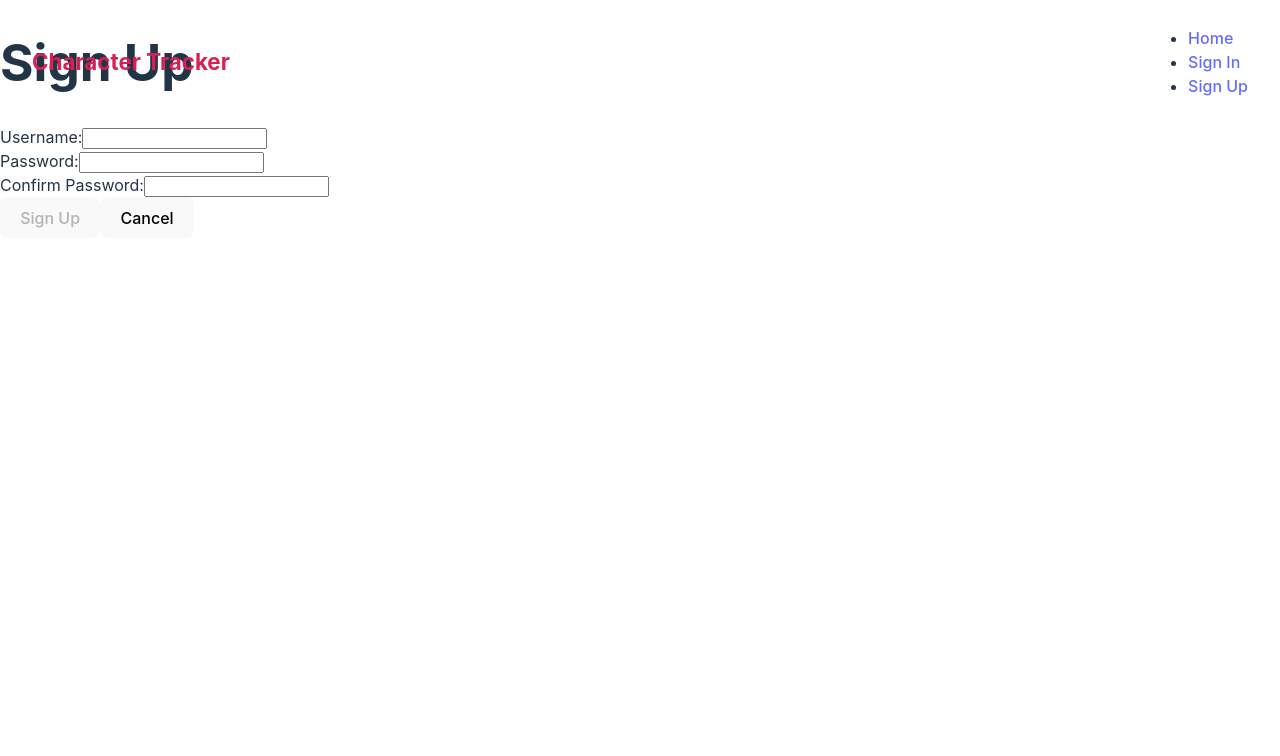
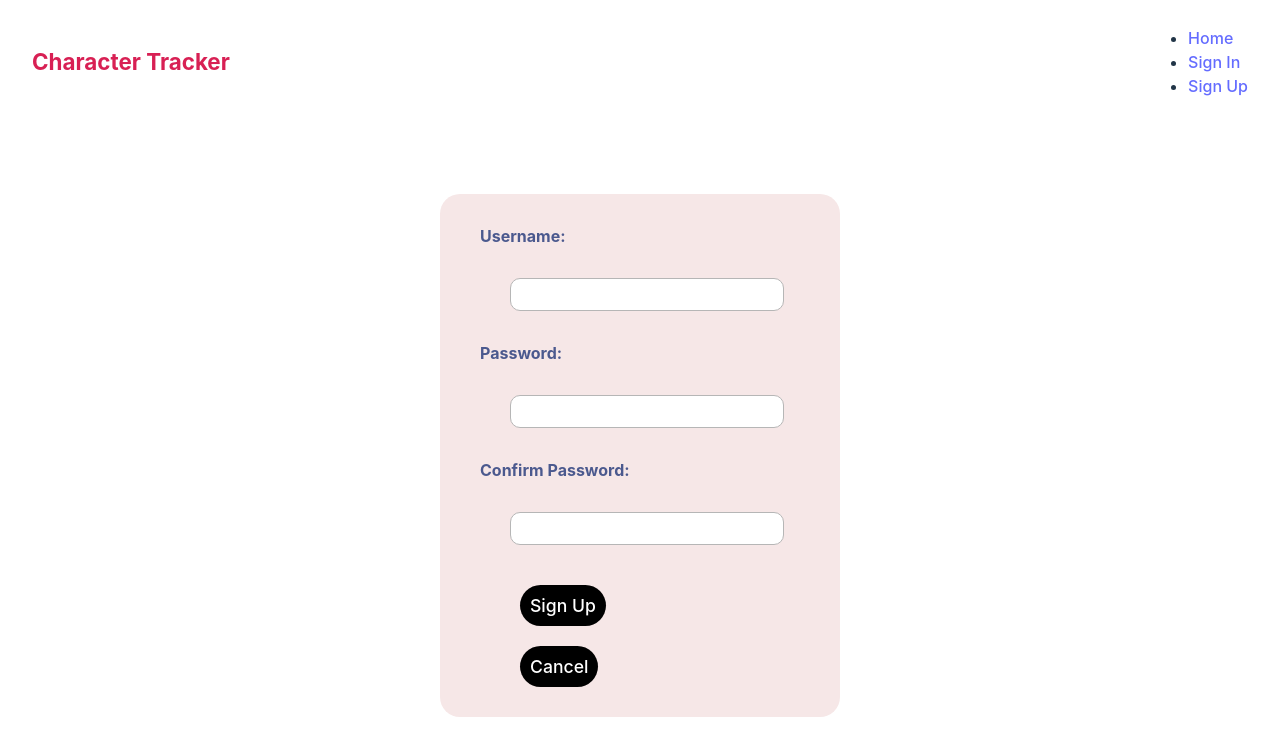
Before and after one commit to DrewAnzalone/character-tracker-frontend, a React (Vite) app: page /sign-up in a window 1280 px wide. Shown: the top 756 px of the page. Built offline with nearby package versions, Linux system fonts and the light colour scheme; no server answers.

Commit message:
Completed sign up form

```diff
--- a/src/components/SignUpForm/SignUpForm.jsx
+++ b/src/components/SignUpForm/SignUpForm.jsx
@@ -4,6 +4,9 @@ import { useNavigate } from 'react-router';
 import { signUp } from '../../services/authService';
 
 import { UserContext } from '../../contexts/UserContext';
+
+import styles from '/src/components/SignUpForm/signupform.module.css'
+
 
 const SignUpForm = () => {
   const navigate = useNavigate();
@@ -38,13 +41,13 @@ const SignUpForm = () => {
   };
 
   return (
-    <main>
-      <h1>Sign Up</h1>
+    <main className={styles.signup}>
+      <h1 className={styles.h1}>Sign Up</h1>
       <p>{message}</p>
-      <form onSubmit={handleSubmit}>
+      <form onSubmit={handleSubmit} className={styles.form}>
         <div>
           <label htmlFor='username'>Username:</label>
-          <input
+          <input className={styles.input}
             type='text'
             id='name'
             value={username}
@@ -55,7 +58,7 @@ const SignUpForm = () => {
         </div>
         <div>
           <label htmlFor='password'>Password:</label>
-          <input
+          <input className={styles.input}
             type='password'
             id='password'
             value={password}
@@ -66,7 +69,7 @@ const SignUpForm = () => {
         </div>
         <div>
           <label htmlFor='confirm'>Confirm Password:</label>
-          <input
+          <input className={styles.input}
             type='password'
             id='confirm'
             value={passwordConf}
@@ -76,8 +79,8 @@ const SignUpForm = () => {
           />
         </div>
         <div>
-          <button disabled={isFormInvalid()}>Sign Up</button>
-          <button onClick={() => navigate('/')}>Cancel</button>
+          <button className={styles.button} disabled={isFormInvalid()}>Sign Up</button>
+          <button className={styles.button} onClick={() => navigate('/')}>Cancel</button>
         </div>
       </form>
     </main>
--- /dev/null
+++ b/src/components/SignUpForm/signupform.module.css
@@ -0,0 +1,49 @@
+.signup {
+    display: flex;
+    flex-direction: column;
+    justify-content: center;
+    align-items: center;
+    width: 100%;
+    min-height: 100vh;
+}
+
+.h1 {
+    color: #ffffff;
+    font-size: 2rem;
+    text-align: center;
+  }
+
+  .form {
+    display: flex;
+    flex-direction: column;
+    justify-content: space-evenly;
+    width: 20em;
+    height: 50%;
+    background-color: #f6e7e7;
+    padding: 30px 40px 20px 40px;
+    border-radius: 20px;
+    color: #4b598e;
+    font-weight: bold;
+  }
+
+  .input {
+    border: 1px solid rgb(182, 182, 182);
+    padding: 8px;
+    border-radius: 10px;
+    width: 80%;
+    margin: 30px;
+  }
+
+  .button {
+    padding: 10px;
+    background-color: #000000;
+    color: white;
+    border-radius: 30px;
+    border: none;
+    margin: 10px 40px;
+    font-size: 1.1rem;
+  }
+
+  .button:hover {
+    background-color: #f2b0b0;
+}
```
